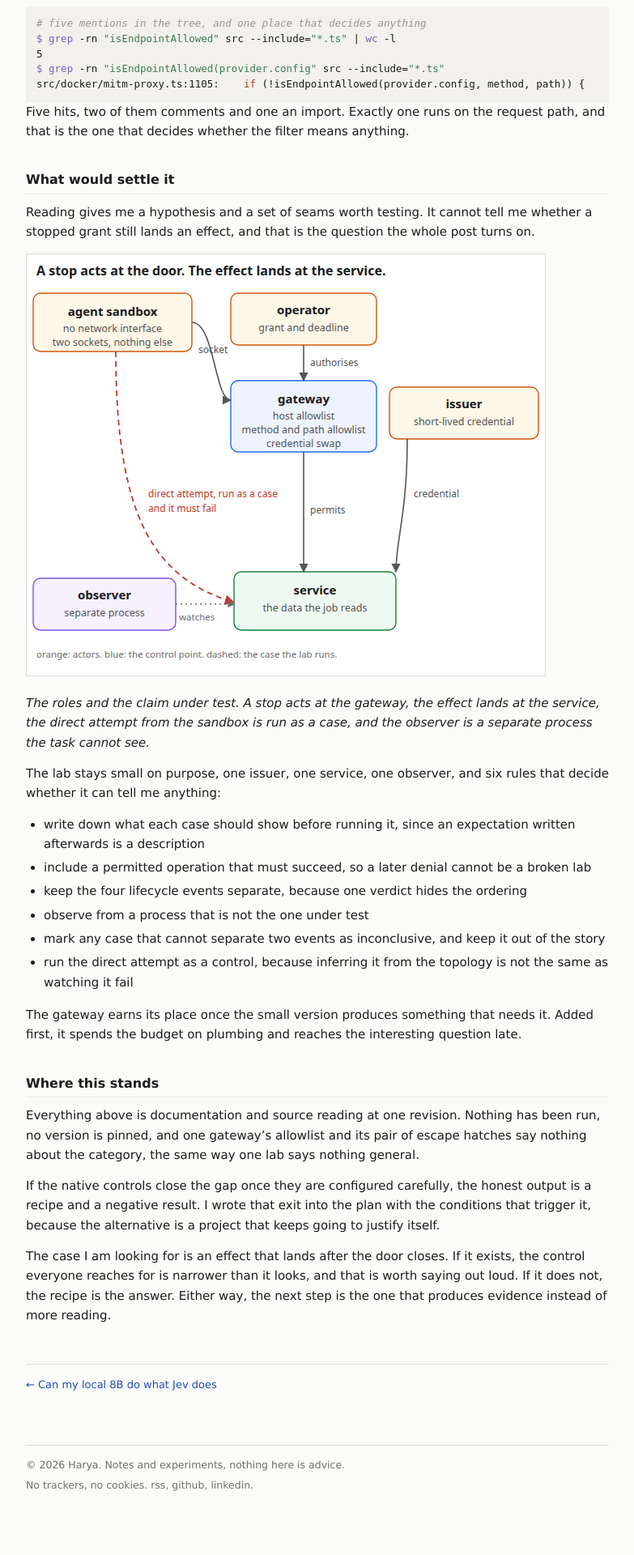
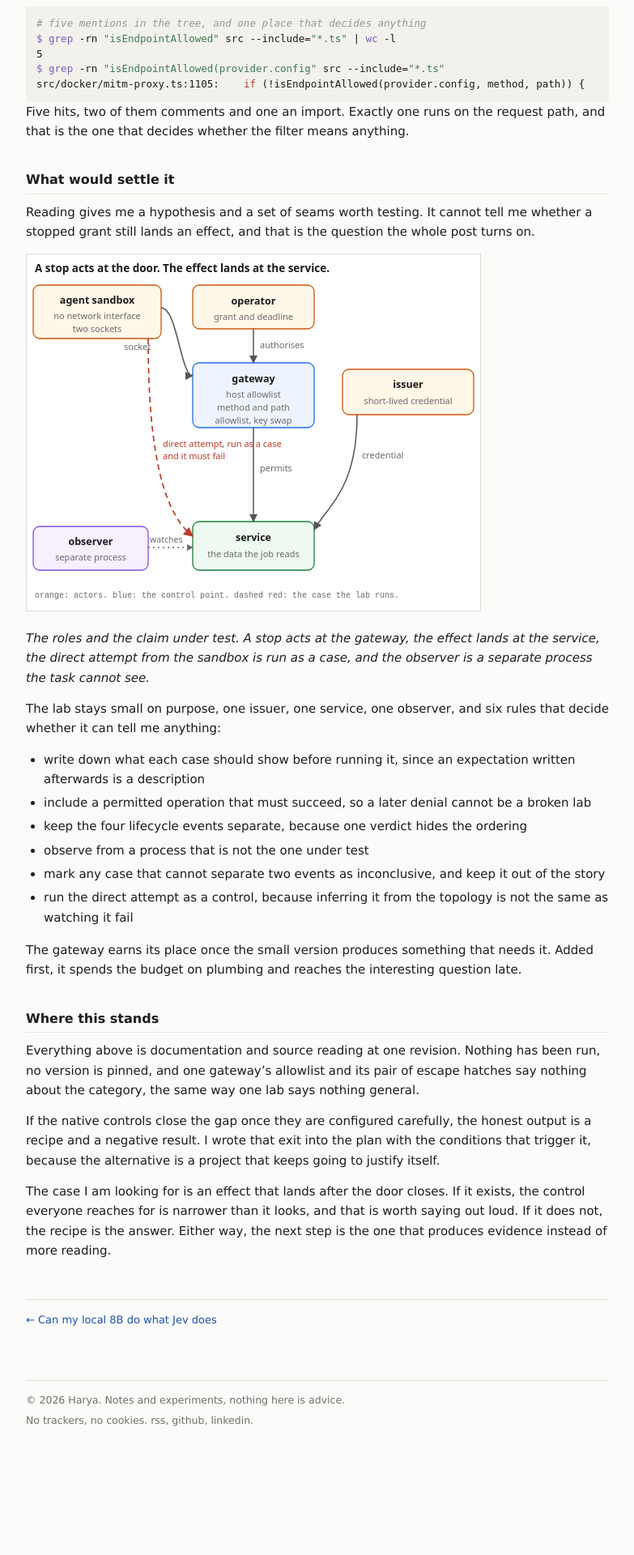
Before and after one commit to bhanuharya/bhanuharya.github.io, a Jekyll site: the page built from _posts/2026-09-21-agent-task-scoped-access.md, in a window 1280 px wide. Shown: the part 2513-4433 px from the top of the page at 81% size, without its empty margins (248-1031 px from the left). Built offline with Jekyll 4.4.1, drawn with Linux system fonts in a browser that asks for light colours; after the commit the page ends 4353 px from its top, so only the background shows below that.

Commit message:
post: serve the authority map as svg in the house figure style

```diff
--- a/_posts/2026-09-21-agent-task-scoped-access.md
+++ b/_posts/2026-09-21-agent-task-scoped-access.md
@@ -77,7 +77,7 @@ Five hits, two of them comments and one an import. Exactly one runs on the reque
 
 Reading gives me a hypothesis and a set of seams worth testing. It cannot tell me whether a stopped grant still lands an effect, and that is the question the whole post turns on.
 
-![Where the authority sits, and where a stop acts](/assets/img/authority-map.png)
+![Where the authority sits, and where a stop acts](/assets/img/authority-map.svg)
 
 *The roles and the claim under test. A stop acts at the gateway, the effect lands at the service, the direct attempt from the sandbox is run as a case, and the observer is a separate process the task cannot see.*
 
```
Also changed, not shown: assets/img/authority-map.png, assets/img/authority-map.svg.
